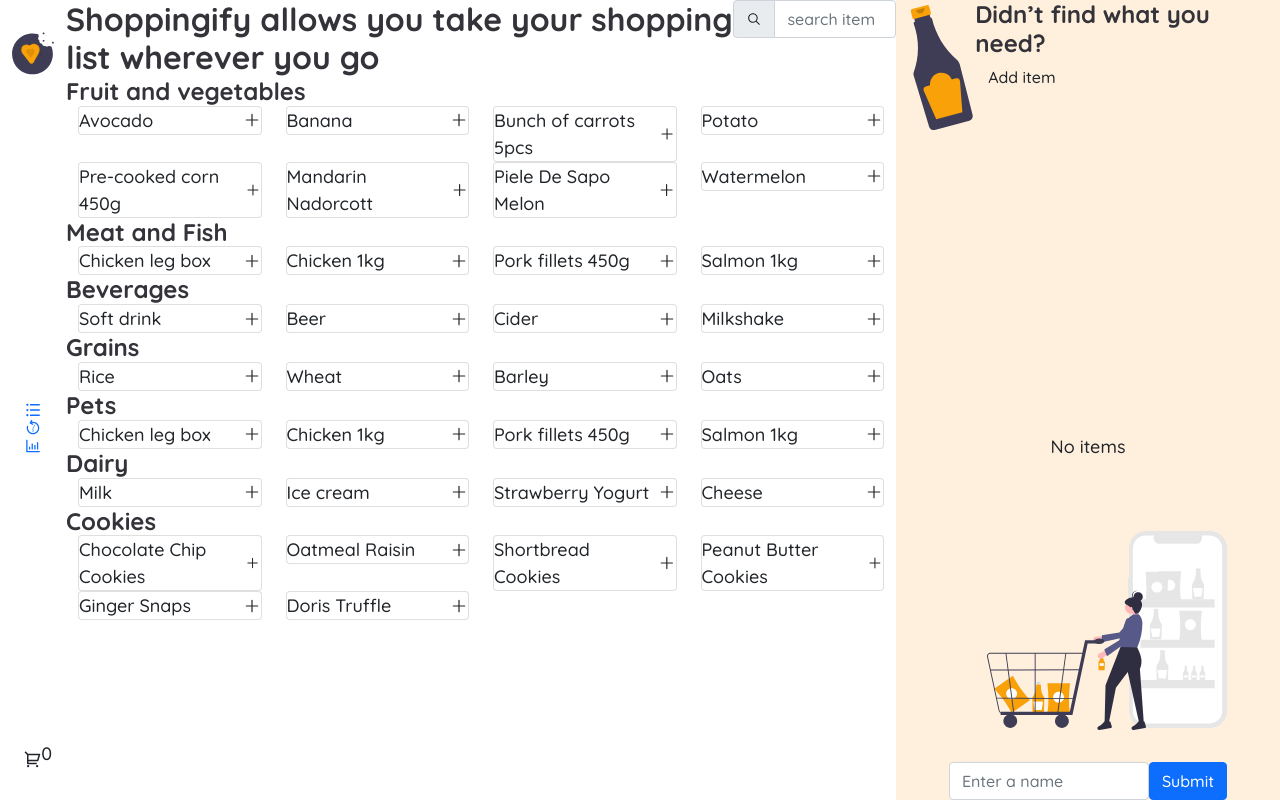
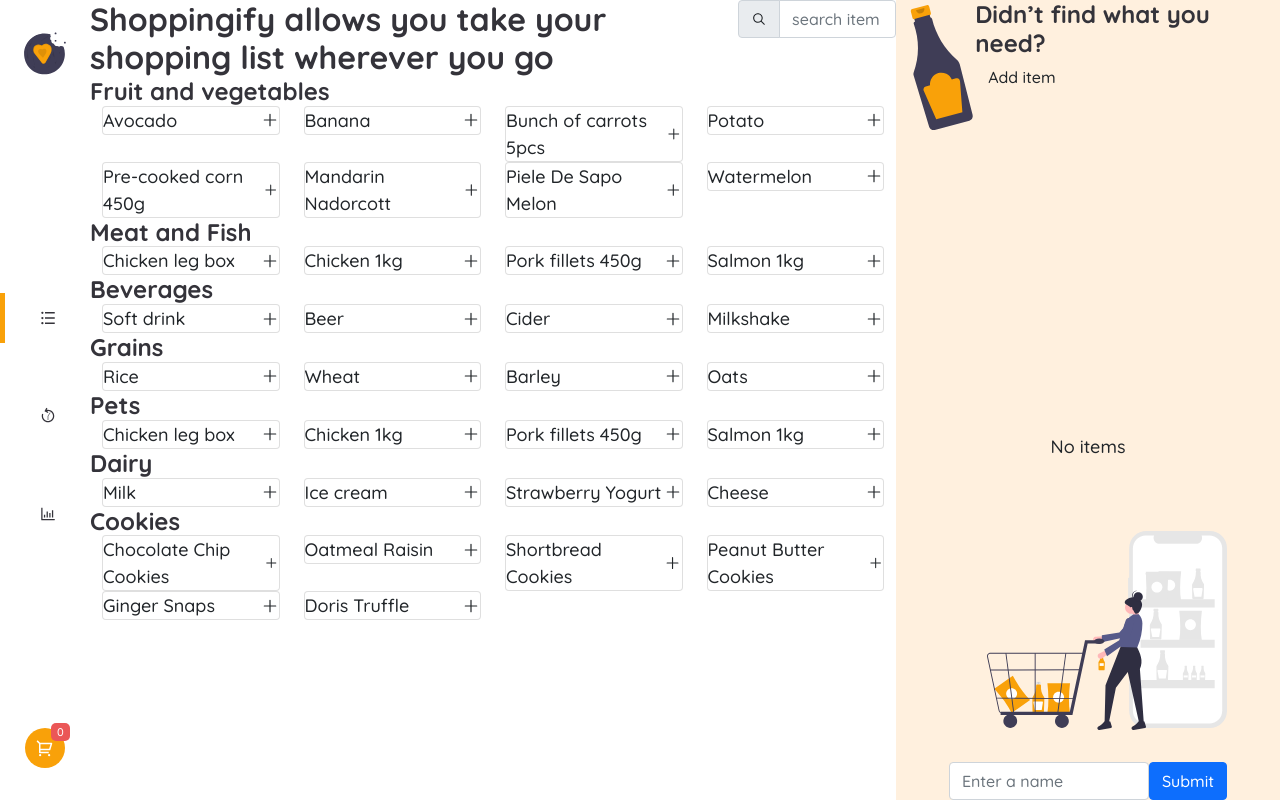
Before and after one commit to nkp1111/shoppingify-master, a React (Create React App) app: page / in a window 1280 px wide. Built offline with nearby package versions, Linux system fonts and the light colour scheme.

Commit message:
feat: add style to sidebar

```diff
--- a/src/index.css
+++ b/src/index.css
@@ -60,6 +60,8 @@ h6 {
   --light-black: #34333A;
   /* right sidebar background  */
   --very-light-orange: #FFF0DE;
+
+  --padding-y: 2rem;
 }
 
 body {
--- a/src/pages/Sidebar/SidebarNav.js
+++ b/src/pages/Sidebar/SidebarNav.js
@@ -2,27 +2,31 @@ import React from 'react'
 import { RiListUnordered } from 'react-icons/ri'
 import { GiBackwardTime } from 'react-icons/gi'
 import { AiOutlineBarChart } from 'react-icons/ai'
-import { Link } from 'react-router-dom'
+import { Link, useLocation } from 'react-router-dom'
 
 const SidebarNav = () => {
+
+  const location = useLocation();
+  const path = location.pathname;
+
   return (
     <>
       <div className='app__sidebar-nav'>
-        <div className="nav-item list-items">
-          <Link to="/">
+        <Link to="/">
+          <div className={`nav-item ${path === "/" && "active"}`}>
             <RiListUnordered />
-          </Link>
-        </div>
-        <div className="nav-item history-items">
-          <Link to="/history">
+          </div>
+        </Link>
+        <Link to="/history">
+          <div className={`nav-item ${path === "/history" && "active"}`}>
             <GiBackwardTime />
-          </Link>
-        </div>
-        <div className="nav-item stats-items">
-          <Link to="/stat">
+          </div>
+        </Link>
+        <Link to="/stat">
+          <div className={`nav-item ${path === "/stat" && "active"}`}>
             <AiOutlineBarChart />
-          </Link>
-        </div>
+          </div>
+        </Link>
       </div>
     </>
   )
--- a/src/pages/Sidebar/sidebar.css
+++ b/src/pages/Sidebar/sidebar.css
@@ -1,5 +1,7 @@
 .app__sidebar {
-  padding: 2rem 0;
+  padding: var(--padding-y) 0;
+  width: 5%;
+  min-width: 90px;
 }
 
 .navbar {
@@ -9,12 +11,51 @@
   padding: 0;
 }
 
+.navbar .container-fluid {
+  padding: 0;
+}
+
+/* sidebar nav  */
+.app__sidebar-nav {
+  width: 100%;
+}
+
+.app__sidebar-nav a {
+  color: var(--light-black);
+}
+
+.nav-item {
+  width: 100%;
+  margin: 3rem 0;
+  padding: 1rem;
+  border-left: 5px solid transparent;
+}
+
+.nav-item.active {
+  border-left: 5px solid var(--bright-yellow);
+}
+
+.nav-item svg {
+  margin: auto;
+}
+
+/* sidebar cart  */
 .app__sidebar-cart {
   position: relative;
+  background: var(--bright-yellow);
+
+  border-radius: 50%;
+  padding: 0.7rem;
+  color: var(--white);
 }
 
 .item-num {
   position: absolute;
-  top: -10px;
-  right: -10px;
+  top: -5px;
+  right: -5px;
+  padding: 1px 0.4rem;
+
+  font-size: 0.7rem;
+  background: var(--light-red);
+  border-radius: 5px;
 }
```
